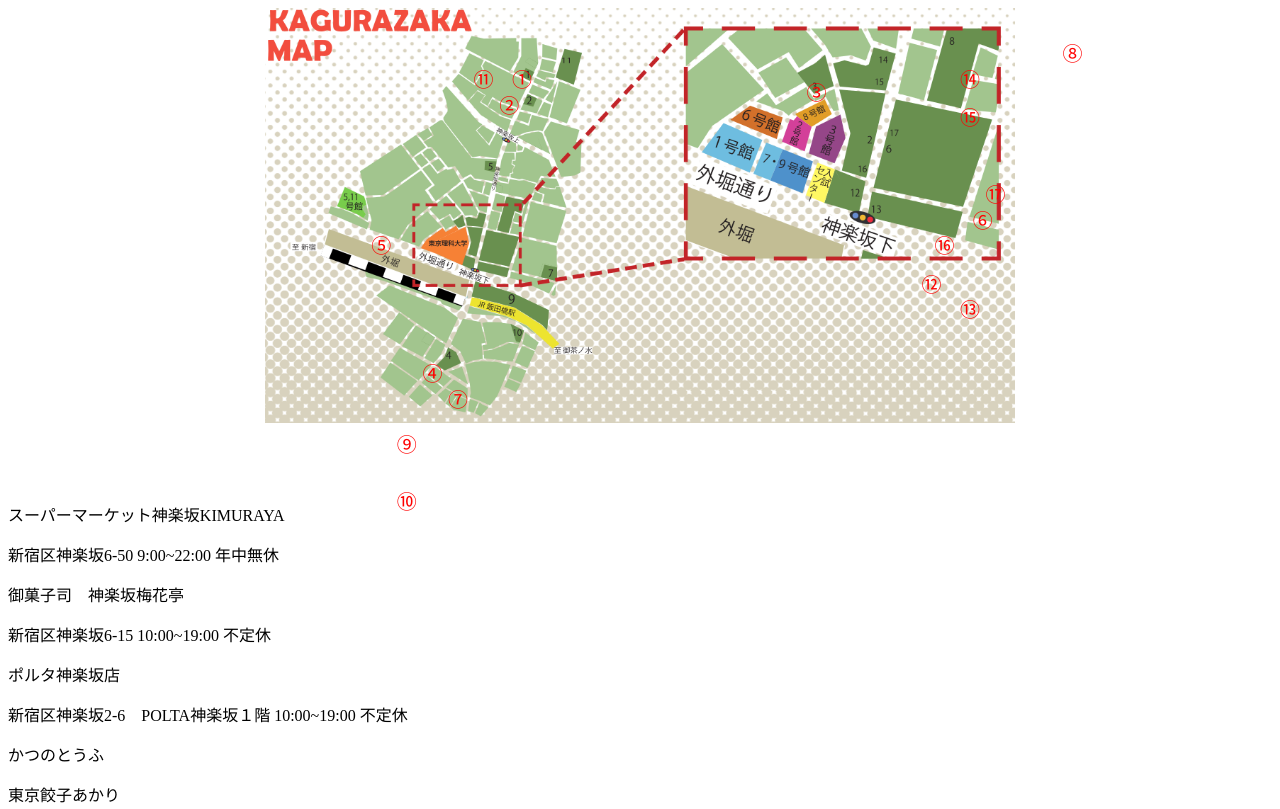
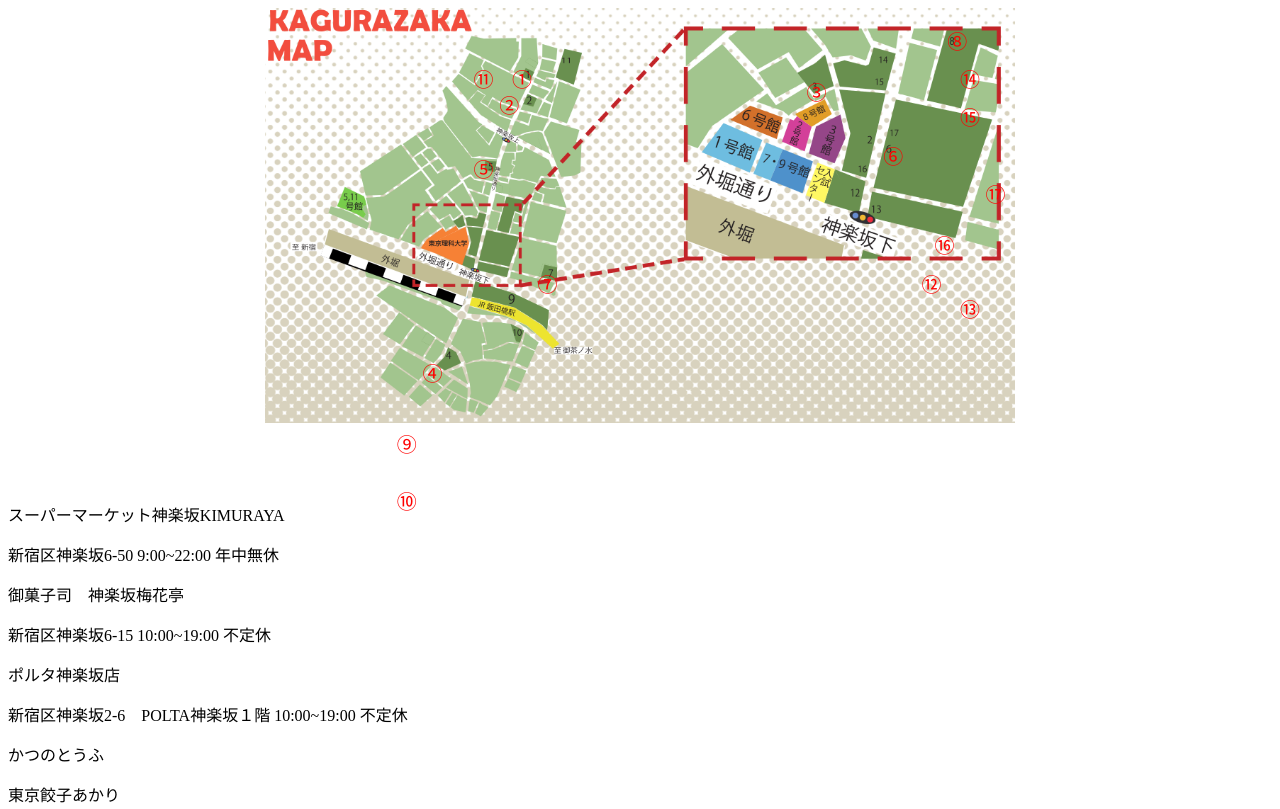
Before and after one commit to genthma241/shotengai.github.io, a plain HTML site: page index.html in a window 1280 px wide. Shown: the top 809 px of the page. Drawn offline with Linux system fonts and the light colour scheme.

Commit message:
Add files via upload

```diff
--- a/map.css
+++ b/map.css
@@ -61,7 +61,7 @@
 	margin: 0;
 	position: absolute;
 	top: 18vw;
-	left: 30%;
+	left: 28vw;
 	}
 .box1-6 {
 	margin: 0;
@@ -182,11 +182,6 @@
 	}
 }
 @media(min-width: 300px){
-
-.box1-5{
-	left: 29%;
-	}
-
 .box1-12{
 	top: 21vw;
 	}
@@ -233,9 +228,9 @@
 	top: 10vw;
 	left: 34vw;
 	}
-.box1-{
-	top: %;
-	left: %;
+.box1-5{
+
+	left: 29vw;
 	}
 .box1-{
 	top: %;
@@ -309,6 +304,18 @@
 	top: 37.5vw;
 	left: 28vw;
 	}
+.box1-5{
+	top: 16vw;
+	left: 32vw;
+	}
+.box1-6{
+	top: 15vw;
+	left: 75vw;
+	}
+.box1-7{
+	top: 28vw;
+	left: 39vw;
+	}
 
 }
 
@@ -337,17 +344,16 @@
 	top: 41vw;
 	left: 23vw;
 	}
-.box1-{
-	top: %;
-	left: %;
+.box1-5{
+	top: 18vw;
+	left: 29vw;
 	}
-.box1-{
-	top: %;
-	left: %;
+.box1-6{
+	top: 16vw;
 	}
-.box1-{
-	top: %;
-	left: %;
+.box1-7{
+	top: 31vw;
+	left: 35vw;
 	}
 .box1-{
 	top: %;
@@ -438,6 +444,15 @@
 	top: 38vw;
 	left: 27vw;
 	}
+.box1-5{
+	top: 16.5vw;
+	left: 32vw;
+	}
+.box1-7{
+	top: 28vw;
+	left: 39vw;
+	}
+
 	}
 
 
@@ -465,21 +480,21 @@
 	top: 31.5vw;
 	left: 31vw;
 	}
-.box1-{
-	top: %;
-	left: %;
+.box1-5{
+	top: 14vw;
+	left: 34vw;
 	}
-.box1-{
-	top: %;
-	left: %;
+.box1-6{
+	top: 13vw;
+	left: 71vw;
 	}
-.box1-{
-	top: %;
-	left: %;
+.box1-7{
+	top: 24vw;
+	left: 39.5vw;
 	}
-.box1-{
-	top: %;
-	left: %;
+.box1-8{
+	top: 2vw;
+	left: 77vw;
 	}
 .box1-{
 	top: %;
@@ -553,5 +568,19 @@
 	top: 28vw;
 	left: 33vw;
 	}
-
+.box1-5{
+	top: 12vw;
+	left: 37vw;
+	}
+.box1-6{
+	top: 11vw;
+	left: 69vw;
+	}
+.box1-7{
+	top: 21vw;
+	left: 42vw;
+	}
+.box1-8{
+	left: 74vw;
+	}
 }
```
